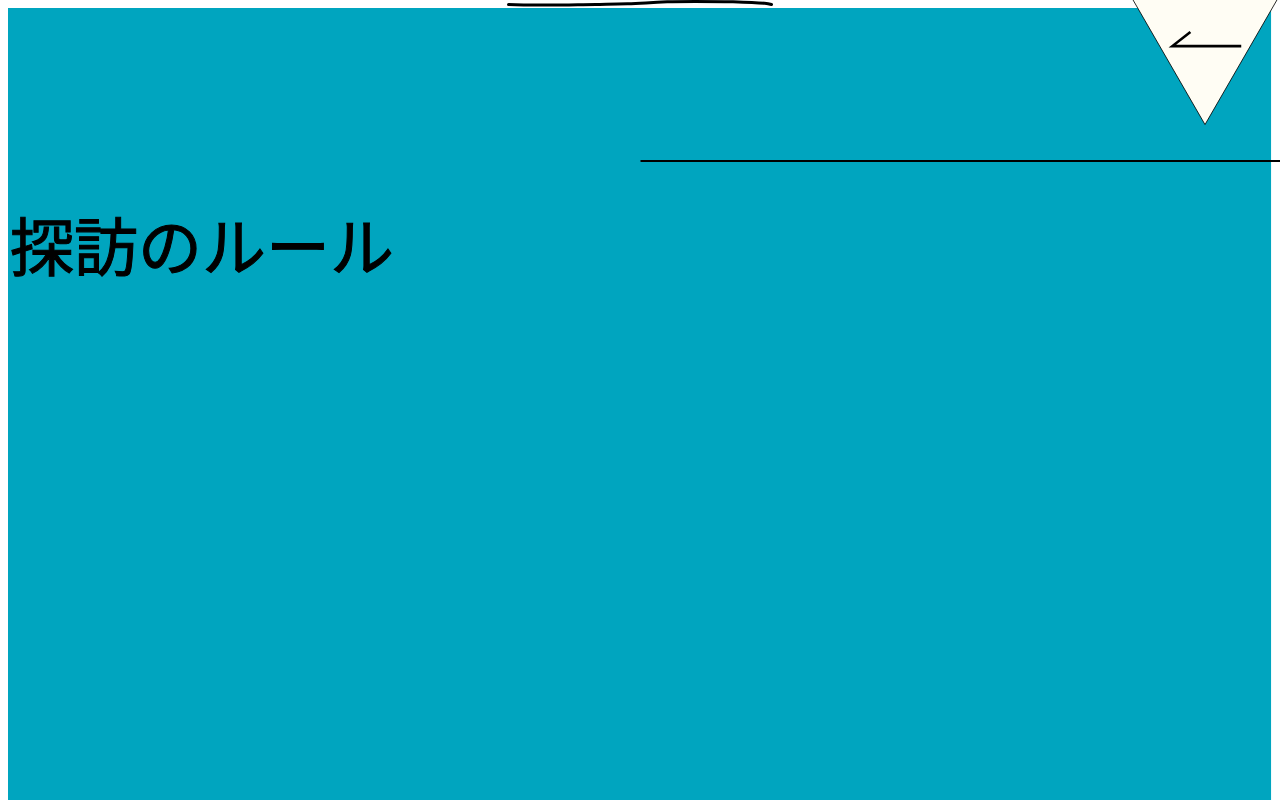
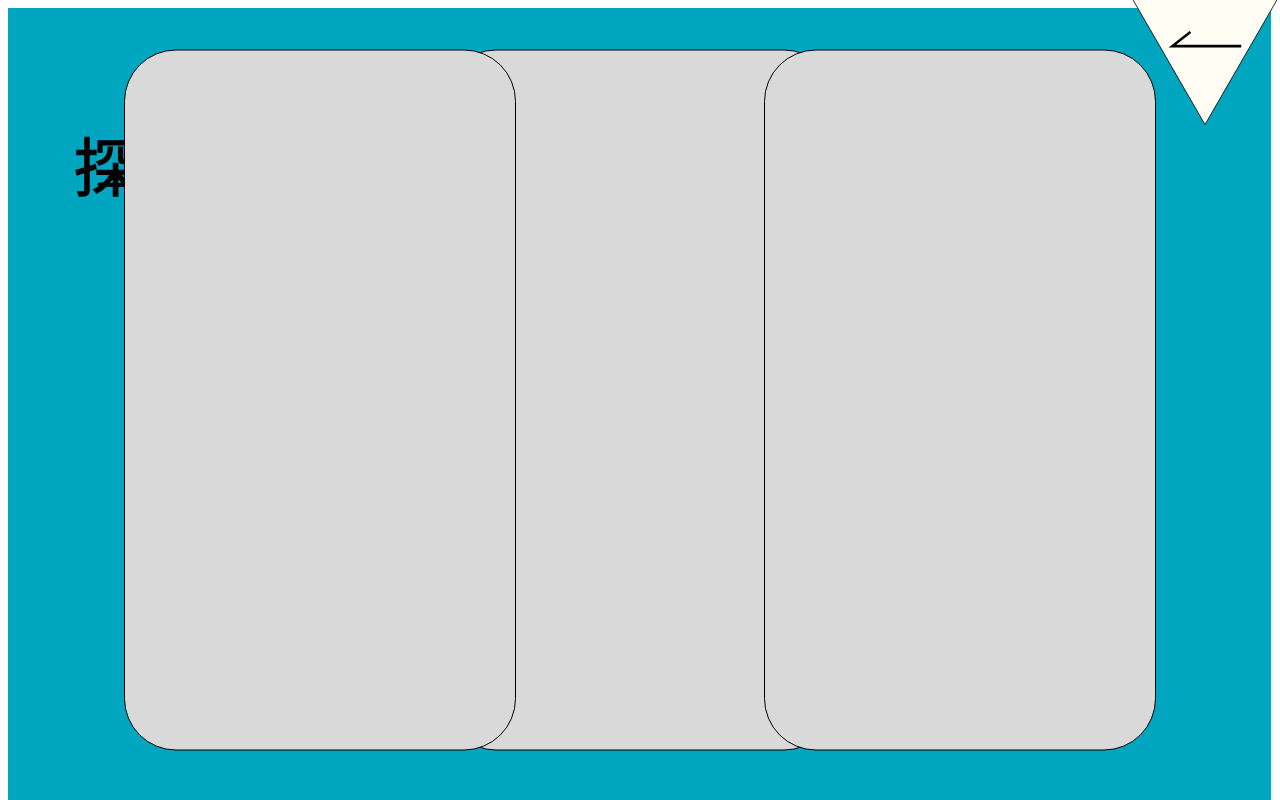
Before and after one commit to Gyan-Hakuji/2025-guide, a plain HTML site: page webサイト/page1.html in a window 1280 px wide. Shown: the top 800 px of the page. Drawn offline with Linux system fonts and the light colour scheme.

Commit message:
Add files via upload

```diff
--- a/webサイト/page1.html
+++ b/webサイト/page1.html
@@ -33,10 +33,16 @@
 探訪のルール
 </div>
 
-<svg class="line" xmlns="http://www.w3.org/2000/svg" width="532" height="14" viewBox="0 0 532 14" fill="none">
-  <path d="M3 9.12337C5.58112 9.12337 10.7825 9.12337 17.6165 9.31533C22.604 9.45542 58.7091 10.2868 111.495 10.0948C132.039 10.0201 150.788 9.12337 177.499 8.93141C190.05 8.84121 210.741 7.95999 240.697 7.57607C268.416 7.22084 282.582 4.8654 320.389 3.70202C354.286 2.65897 418.208 3.30647 452.085 3.49843C491.828 4.85377 503.502 5.63323 514.295 6.59884C517.229 6.79661 521.1 6.79661 529 9.12337" stroke="black" stroke-width="6" stroke-linecap="round"/>
+<svg class="line" xmlns="http://www.w3.org/2000/svg" width="632" height="14" viewBox="0 0 632 14" fill="none">
+  <path d="M3 9.12337C5.58112 9.12337 10.7825 9.12337 17.6165 9.31533C22.604 9.45542 58.7091 10.2868 111.495
+  10.0948C132.039 10.0201 150.788 9.12337 177.499 8.93141C190.05 8.84121 210.741 7.95999 240.697
+  7.57607C268.416 7.22084 282.582 4.8654 320.389 3.70202C354.286 2.65897 418.208 3.30647 452.085
+  3.49843C491.828 4.85377 503.502 5.63323 514.295 6.59884C517.229 6.79661 521.1 6.79661 529 9.12337"
+   stroke="black" stroke-width="8" stroke-linecap="round"/>
 </svg>
 
 <div class="rules-background"></div>
+<div class="rules-background1"></div>
+<div class="rules-background2"></div>
 
 </body>
--- a/webサイト/style.css
+++ b/webサイト/style.css
@@ -780,7 +780,7 @@ font-family: "Noto Sans JP";
   width: 100%;
   height: 12px;
   top: 980%;
-  left: -34%;
+   left: -450px;
   z-index: 3;
 }
 
--- a/webサイト/style1.css
+++ b/webサイト/style1.css
@@ -77,8 +77,8 @@ line-height: 250%; /* 160px */
 
 
   position: absolute;
-  top: 0%;     /* 上からの位置を調整 */
-  left: 0%;    /* ← 右端に固定 */
+  top: -10%;     /* 上からの位置を調整 */
+  left: 5%;    /* ← 右端に固定 */
 
   padding: 10px;
 
@@ -87,31 +87,63 @@ line-height: 250%; /* 160px */
 
 .line {
   position: absolute;
- width: 100%;
-height: 7px;
-flex-shrink: 0;
-  top: 0;
-  left: 0%;
+  width: 100%;
+  height: 7px;
+  flex-shrink: 0;
+  top: 180px;       /* ← 数値に単位(pxなど)を忘れずに！ */
+  left: -30%;       /* ← 左にずらす場合 */
   z-index: 3;
 }
 
 .line path {
-  stroke-width: 6px;
-stroke: #000;
+  stroke: black;
+  stroke-width: 8px;
   stroke-linecap: round;
   fill: none;
 }
 
+
 .rules-background {
-    position: absolute;
-    top: 20%;  /* 中央に配置 */
-    left: 50%;
-    width: 50%;
-height: auto;
-flex-shrink: 0;
-    background: #D9D9D9; /* 灰色の背景色 */
-    border-radius: 52px; /* 角の丸み */
-    border: 1px solid black; /* 1pxの実線黒い枠線 */
+  position: absolute;
+  top: 50%;
+  left: 50%;
+  transform: translate(-50%, -50%); /* 要素の幅・高さの半分ずらす */
+
+  width: 390px;
+  height: 699px;
+  background: #D9D9D9;
+  border-radius: 52px;
+  border: 1px solid black;
+  z-index: 10; /* 必要に応じて前面に */
+}
+
+
+.rules-background1 {
+  position: absolute;
+  top: 50%;
+  left: 75%;
+  transform: translate(-50%, -50%); /* 要素の幅・高さの半分ずらす */
+
+  width: 390px;
+  height: 699px;
+  background: #D9D9D9;
+  border-radius: 52px;
+  border: 1px solid black;
+  z-index: 10; /* 必要に応じて前面に */
+}
+
+.rules-background2 {
+  position: absolute;
+  top: 50%;
+  left: 25%;
+  transform: translate(-50%, -50%); /* 要素の幅・高さの半分ずらす */
+
+  width: 390px;
+  height: 699px;
+  background: #D9D9D9;
+  border-radius: 52px;
+  border: 1px solid black;
+  z-index: 10; /* 必要に応じて前面に */
 }
 
 
--- a/webサイト/style2.css
+++ b/webサイト/style2.css
@@ -61,6 +61,92 @@
 }
 
 
+.text-line {
+  text-orientation: upright;
+  white-space: pre-wrap;
+
+ color: #000;
+-webkit-text-stroke-width: 1px;
+-webkit-text-stroke-color: #000;
+font-family: "SeoulNamsan CL";
+font-size: 64px;
+font-style: normal;
+font-weight: 400;
+line-height: 250%; /* 160px */
+
+
+
+  position: absolute;
+  top: -10%;     /* 上からの位置を調整 */
+  left: -900%;    /* ← 右端に固定 */
+
+  padding: 10px;
+
+  z-index: 2;
+}
+
+.line {
+  position: absolute;
+  width: 100%;
+  height: 7px;
+  flex-shrink: 0;
+  top: 180px;       /* ← 数値に単位(pxなど)を忘れずに！ */
+  left: -30%;       /* ← 左にずらす場合 */
+  z-index: 3;
+}
+
+.line path {
+  stroke: black;
+  stroke-width: 8px;
+  stroke-linecap: round;
+  fill: none;
+}
+
+
+.rules-background {
+  position: absolute;
+  top: 50%;
+  left: 50%;
+  transform: translate(-50%, -50%); /* 要素の幅・高さの半分ずらす */
+
+  width: 390px;
+  height: 699px;
+  background: #D9D9D9;
+  border-radius: 52px;
+  border: 1px solid black;
+  z-index: 10; /* 必要に応じて前面に */
+}
+
+
+.rules-background1 {
+  position: absolute;
+  top: 50%;
+  left: 75%;
+  transform: translate(-50%, -50%); /* 要素の幅・高さの半分ずらす */
+
+  width: 390px;
+  height: 699px;
+  background: #D9D9D9;
+  border-radius: 52px;
+  border: 1px solid black;
+  z-index: 10; /* 必要に応じて前面に */
+}
+
+.rules-background2 {
+  position: absolute;
+  top: 50%;
+  left: 25%;
+  transform: translate(-50%, -50%); /* 要素の幅・高さの半分ずらす */
+
+  width: 390px;
+  height: 699px;
+  background: #D9D9D9;
+  border-radius: 52px;
+  border: 1px solid black;
+  z-index: 10; /* 必要に応じて前面に */
+}
+
+
 body{
   overflow-x: hidden;
 }
```
Also changed, not shown: webサイト/index.html (+3 -3 lines), webサイト/page2.html (+19 -0 lines).
